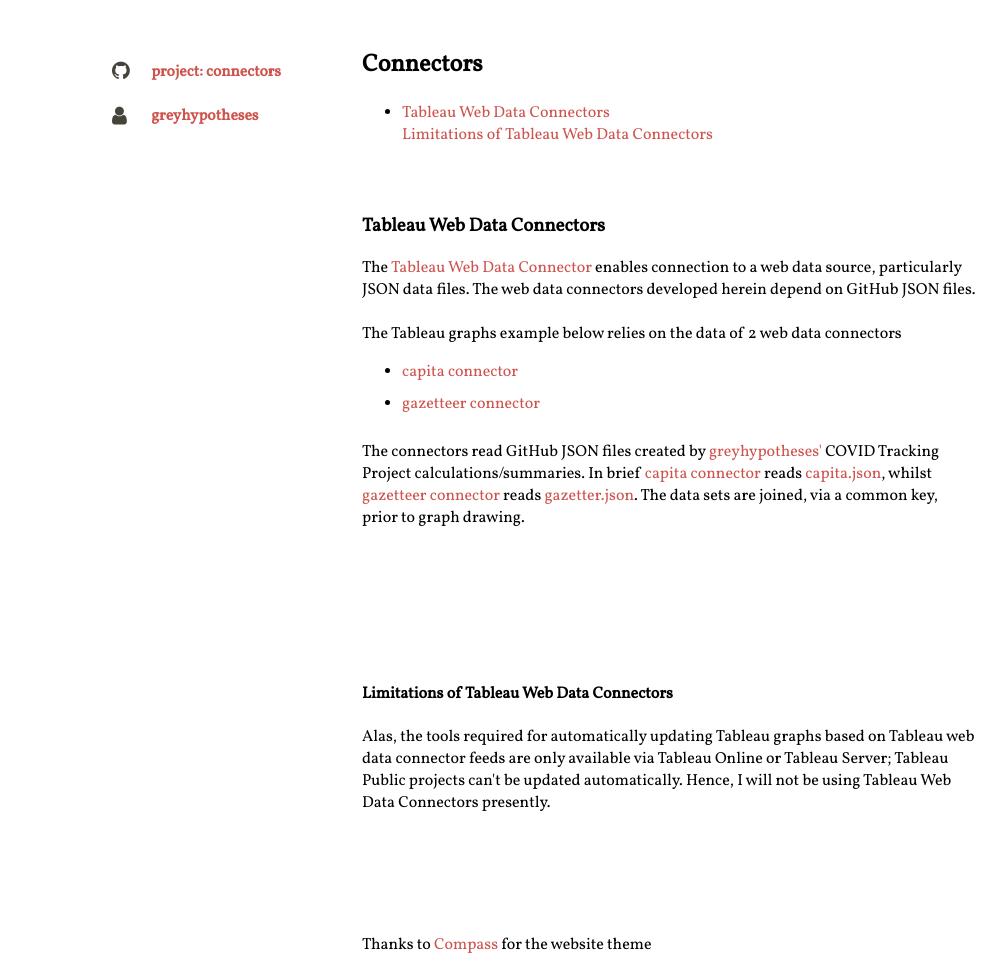
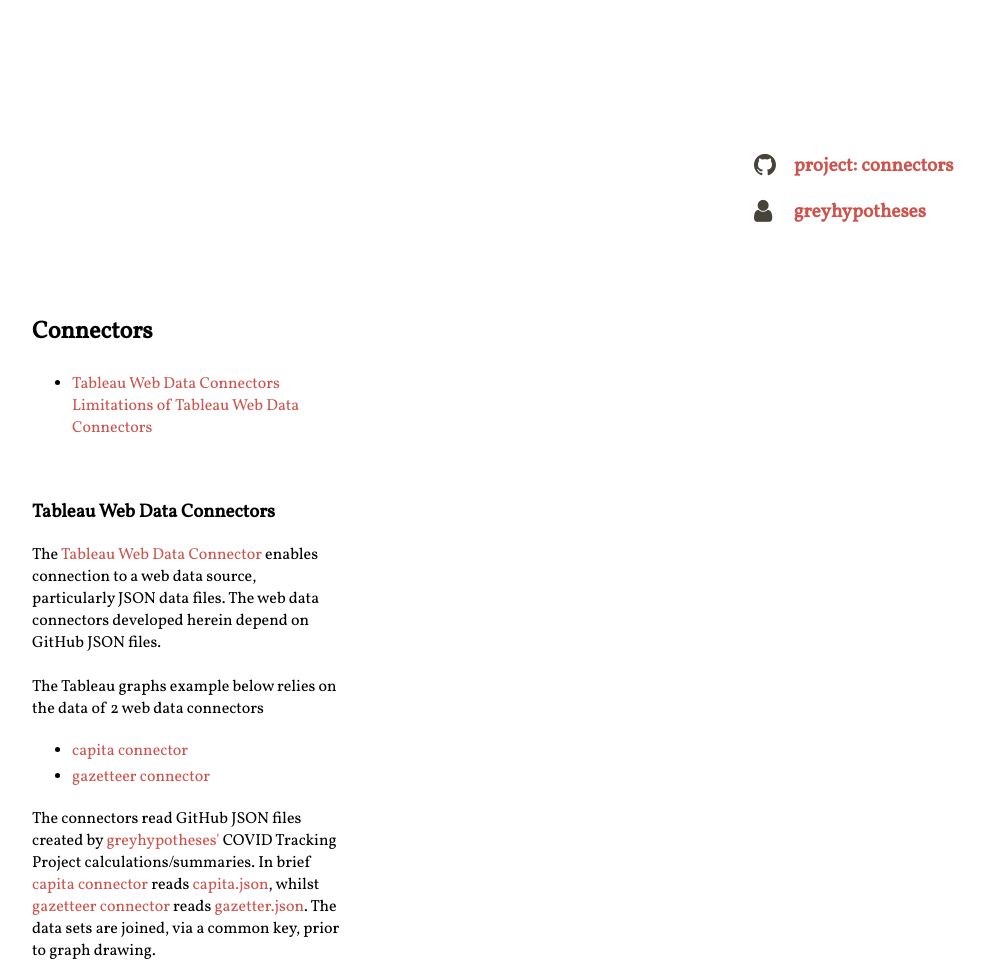
Before and after one commit to miscellane/connectors, a plain HTML site: page index.html in a window 1280 px wide. Shown: the top 975 px of the page, without its empty margins (106-1111 px from the left). Drawn offline with Linux system fonts and the light colour scheme; some packages are replaced by stand-ins of ours; a script that the page names is missing.

Commit message:
Update assets/css/index.css

```diff
--- a/assets/css/index.css
+++ b/assets/css/index.css
@@ -439,32 +439,27 @@ th {
 
 .grid-container {
     display: grid;
-    grid-template-columns: 60px 270px auto 60px;
-    /*grid-template-rows: auto auto auto auto auto;*/
+    grid-template-columns: 310px auto auto;
     background-color: #FFFFFF;
     padding: 10px;
 }
 
-.grid-item {
+.grid-item .gamma .introduction .delta {
     border: 0 solid;
     text-align: left;
+    font-size: 75%;
+}
+
+.grid-item {
+    padding: 20px;
 }
 
 .gamma{
-    border: 0 solid;
-    padding: 20px;
-    font-size: small;
-    text-align: left;
+    padding: 50px;
 }
 
 .delta{
-    border: 0 solid;
     text-align: center;
-}
-
-.introduction{
-    border: 0 solid;
-    text-align: left;
 }
 
 
@@ -497,5 +492,9 @@ since it must be aligned with the content */
    ========================================================================== */
 
 li {
-    padding-bottom: 10px;
+    padding-bottom: 4px;
 }
+
+ul {
+    padding-top: 4px;
+}
```
